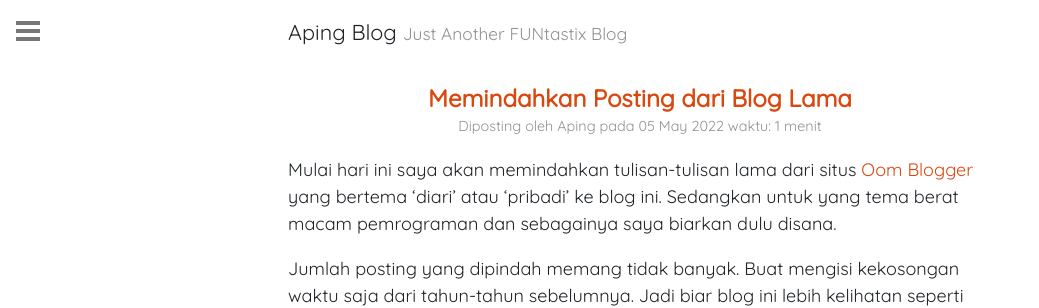
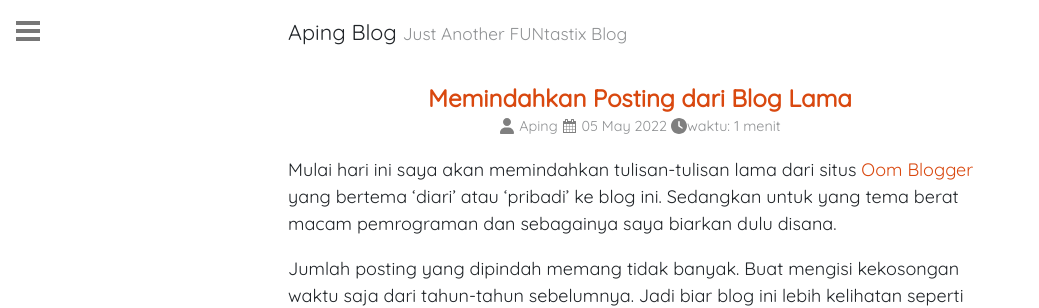
Before and after one commit to apynx/apynx.github.io, a Jekyll site: the page built from _posts/2022-05-05-pindah-posting-dari-blog-lama.md, in a window 1280 px wide. Shown: the top 308 px of the page, without its empty margins (0-1039 px from the left). Built offline with Jekyll 4.4.1, drawn with Linux system fonts in a browser that asks for light colours.

Commit message:
update meta post

```diff
--- a/_layouts/post.html
+++ b/_layouts/post.html
@@ -6,13 +6,13 @@ layout: default
   <h1 class="post-title">{{ page.title }}</h1>
   <div class="post-meta">
     {%- if page.author -%}
-      Diposting oleh
+    <svg xmlns="http://www.w3.org/2000/svg" viewBox="0 0 448 512" width="16px" height="16px"><path d="M224 256c70.7 0 128-57.31 128-128s-57.3-128-128-128C153.3 0 96 57.31 96 128S153.3 256 224 256zM274.7 304H173.3C77.61 304 0 381.6 0 477.3c0 19.14 15.52 34.67 34.66 34.67h378.7C432.5 512 448 496.5 448 477.3C448 381.6 370.4 304 274.7 304z"/></svg>
       {% for author in page.author %}
         <span itemprop="author" itemscope itemtype="http://schema.org/Person">{{ author }} </span>
         {%- if forloop.last == false %}, {% endif -%}
       {% endfor %}
     {%- endif -%}
-    pada
+    <svg xmlns="http://www.w3.org/2000/svg" viewBox="0 0 16 16" width="16px" height="16px"><path d="M13.5 3H12V1.5a.5.5 0 0 0-.5-.5h-2a.5.5 0 0 0-.5.5V3H6V1.5a.5.5 0 0 0-.5-.5h-2a.5.5 0 0 0-.5.5V3H1.5a.5.5 0 0 0-.5.5v11a.5.5 0 0 0 .5.5h12a.5.5 0 0 0 .5-.5v-11a.5.5 0 0 0-.5-.5zM10 2h1v2h-1V2zM4 2h1v2H4V2zm.25 12H2v-2.25h2.25V14zm0-2.75H2v-2.5h2.25v2.5zm0-3H2V6h2.25v2.25zm3 5.75h-2.5v-2.25h2.5V14zm0-2.75h-2.5v-2.5h2.5v2.5zm0-3h-2.5V6h2.5v2.25zm3 5.75h-2.5v-2.25h2.5V14zm0-2.75h-2.5v-2.5h2.5v2.5zm0-3h-2.5V6h2.5v2.25zM13 14h-2.25v-2.25H13V14zm0-2.75h-2.25v-2.5H13v2.5zm0-3h-2.25V6H13v2.25z"/></svg>
     <time datetime="{{ page.date | date_to_xmlschema }}" itemprop="datePublished">
       {{ page.date | date_to_string }}
     </time>
@@ -23,7 +23,7 @@ layout: default
         {{ mdate | date_to_string }}
       </time>
     {%- endif -%}
-    <span>{%- include read-time.html -%}</span>
+    <svg xmlns="http://www.w3.org/2000/svg" viewBox="0 0 512 512" width="16px" height="16px"><path d="M256 512C114.6 512 0 397.4 0 256C0 114.6 114.6 0 256 0C397.4 0 512 114.6 512 256C512 397.4 397.4 512 256 512zM232 256C232 264 236 271.5 242.7 275.1L338.7 339.1C349.7 347.3 364.6 344.3 371.1 333.3C379.3 322.3 376.3 307.4 365.3 300L280 243.2V120C280 106.7 269.3 96 255.1 96C242.7 96 231.1 106.7 231.1 120L232 256z"/></svg><span> {%- include read-time.html -%}</span>
   </div>
 
   {{ content }}
```
